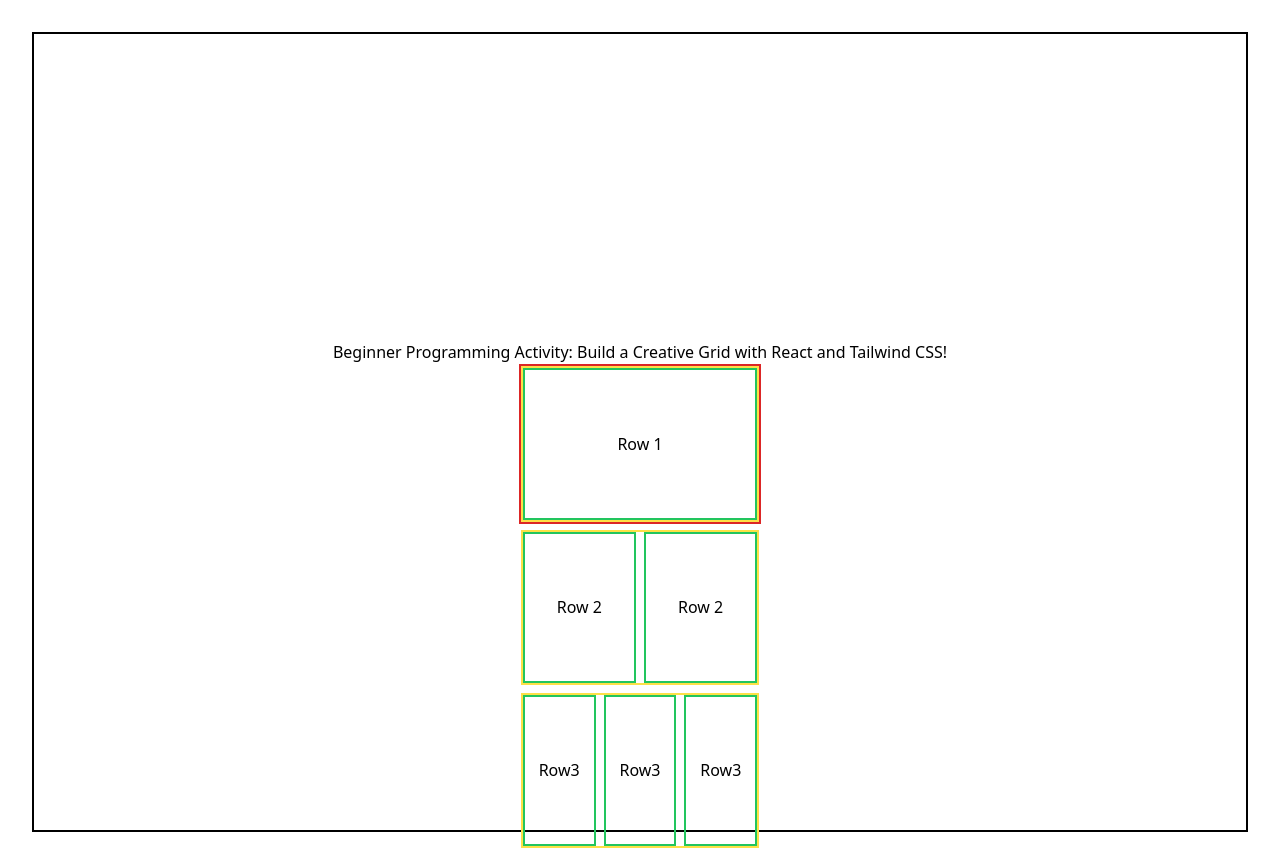
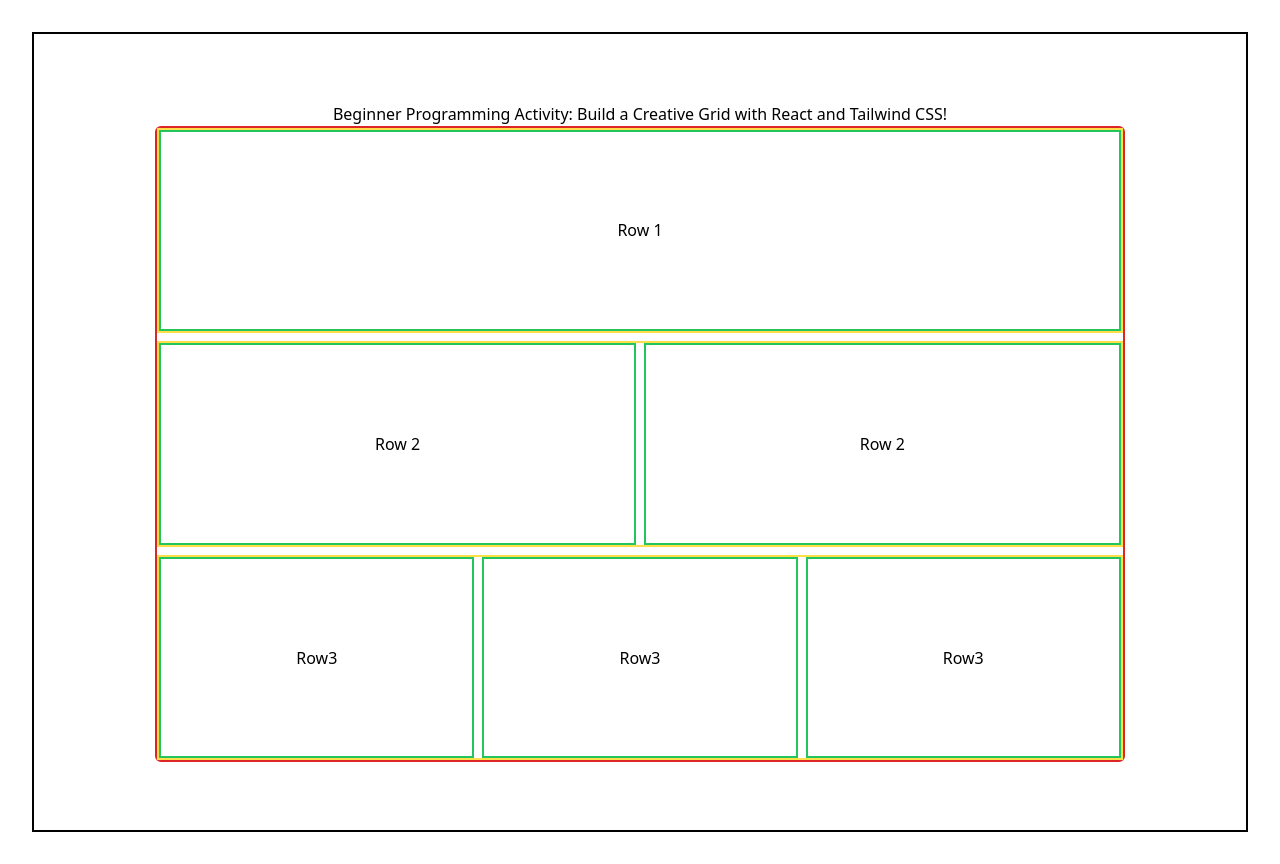
Before and after one commit to elRapha04/Calculator, a React (Vite) app in the folder Web Development/Practice/React/div-lesson/: page / in a window 1280 px wide. Built offline with nearby package versions, Linux system fonts and the light colour scheme.

Commit message:
fix size inheritance
the issue was with the grid container: it wasn't set to flex

```diff
--- a/Web Development/Practice/React/div-lesson/src/App.tsx
+++ b/Web Development/Practice/React/div-lesson/src/App.tsx
@@ -10,8 +10,8 @@
         </h1>
 
         {/* inDIVs inherit grid-container's height */}
-        <div id="grid-container" className="size-1/5 border-2 border-red-600 space-y-2">
-          <div id="group-div" className="border-2 border-yellow-300 flex size-full">
+        <div id="grid-container" className="size-4/5 border-2 border-red-600 rounded-md flex flex-col space-y-2">
+          <div id="group-div" className="border-2 border-yellow-300 flex h-full">
             <div id="inDiv" className="w-full border-2 border-green-500 flex justify-center items-center">
               Row 1
             </div>
```
